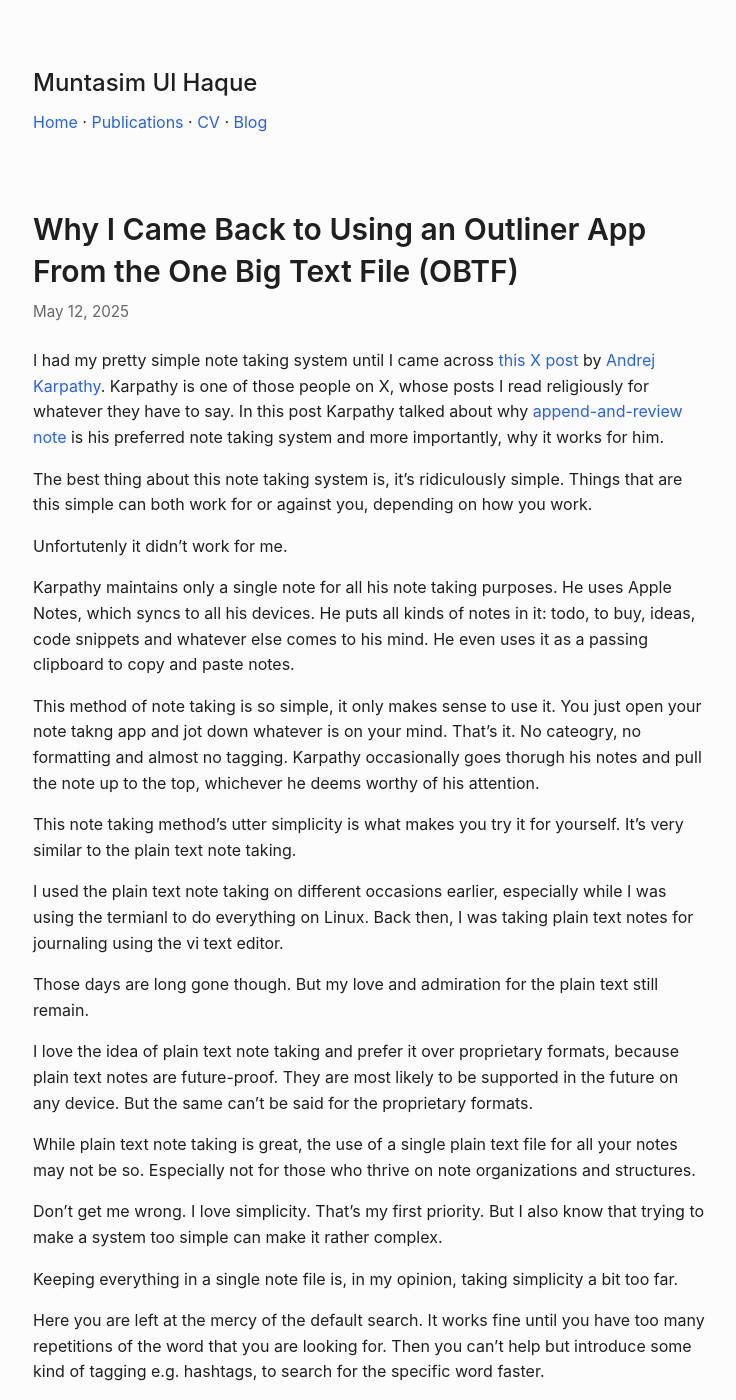
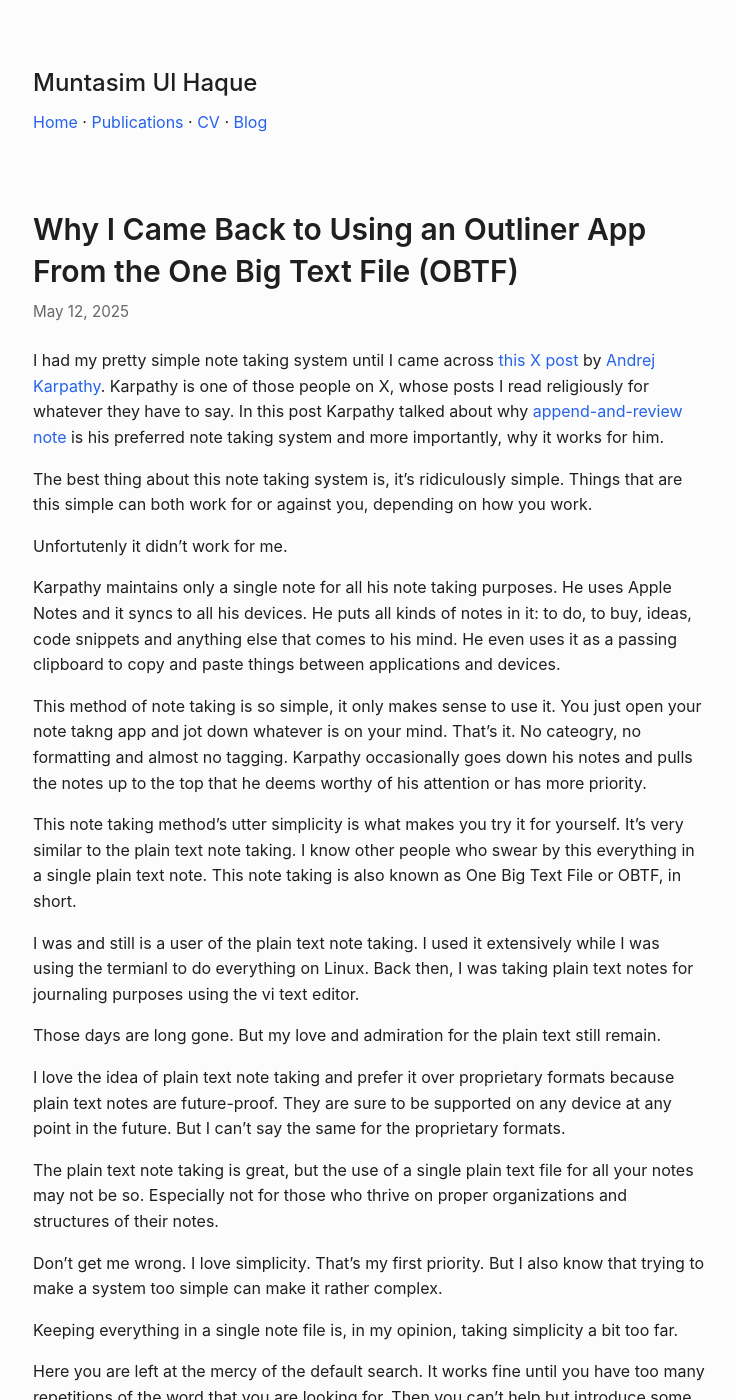
Before and after one commit to muntasimulhaque/muntasimulhaque.github.io, a Jekyll site: the page built from _posts/2025-05-12-cons-of-single-plaintext-file.md, in a window 1280 px wide and 1400 px high. Shown: the whole window, without its empty margins (271-1007 px from the left). Built offline with Jekyll 4.4.1, drawn with Linux system fonts in a browser that asks for light colours.

Commit message:
Update 2025-05-12-cons-of-single-plaintext-file.md

```diff
--- a/_posts/2025-05-12-cons-of-single-plaintext-file.md
+++ b/_posts/2025-05-12-cons-of-single-plaintext-file.md
@@ -10,19 +10,19 @@ The best thing about this note taking system is, it's ridiculously simple. Thing
 
 Unfortutenly it didn't work for me.
 
-Karpathy maintains only a single note for all his note taking purposes. He uses Apple Notes, which syncs to all his devices. He puts all kinds of notes in it: todo, to buy, ideas, code snippets and whatever else comes to his mind. He even uses it as a passing clipboard to copy and paste notes.
+Karpathy maintains only a single note for all his note taking purposes. He uses Apple Notes and it syncs to all his devices. He puts all kinds of notes in it: to do, to buy, ideas, code snippets and anything else that comes to his mind. He even uses it as a passing clipboard to copy and paste things between applications and devices.
 
-This method of note taking is so simple, it only makes sense to use it. You just open your note takng app and jot down whatever is on your mind. That's it. No cateogry, no formatting and almost no tagging. Karpathy occasionally goes thorugh his notes and pull the note up to the top, whichever he deems worthy of his attention.
+This method of note taking is so simple, it only makes sense to use it. You just open your note takng app and jot down whatever is on your mind. That's it. No cateogry, no formatting and almost no tagging. Karpathy occasionally goes down his notes and pulls the notes up to the top that he deems worthy of his attention or has more priority.
 
-This note taking method's utter simplicity is what makes you try it for yourself. It's very similar to the plain text note taking.
+This note taking method's utter simplicity is what makes you try it for yourself. It's very similar to the plain text note taking. I know other people who swear by this everything in a single plain text note. This note taking is also known as One Big Text File or OBTF, in short.
 
-I used the plain text note taking on different occasions earlier, especially while I was using the termianl to do everything on Linux. Back then, I was taking plain text notes for journaling using the vi text editor.
+I was and still is a user of the plain text note taking. I used it extensively while I was using the termianl to do everything on Linux. Back then, I was taking plain text notes for journaling purposes using the vi text editor.
 
-Those days are long gone though. But my love and admiration for the plain text still remain.
+Those days are long gone. But my love and admiration for the plain text still remain.
 
-I love the idea of plain text note taking and prefer it over proprietary formats, because plain text notes are future-proof. They are most likely to be supported in the future on any device. But the same can't be said for the proprietary formats.
+I love the idea of plain text note taking and prefer it over proprietary formats because plain text notes are future-proof. They are sure to be supported on any device at any point in the future. But I can't say the same for the proprietary formats.
 
-While plain text note taking is great, the use of a single plain text file for all your notes may not be so. Especially not for those who thrive on note organizations and structures.
+The plain text note taking is great, but the use of a single plain text file for all your notes may not be so. Especially not for those who thrive on proper organizations and structures of their notes.
 
 Don't get me wrong. I love simplicity. That's my first priority. But I also know that trying to make a system too simple can make it rather complex.
 
```
